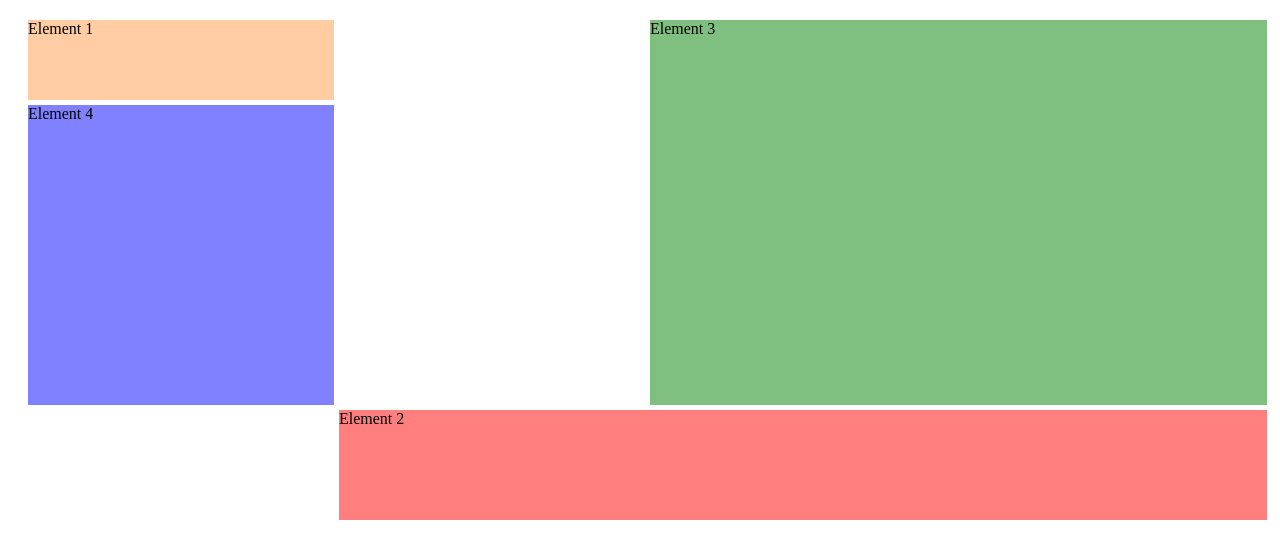
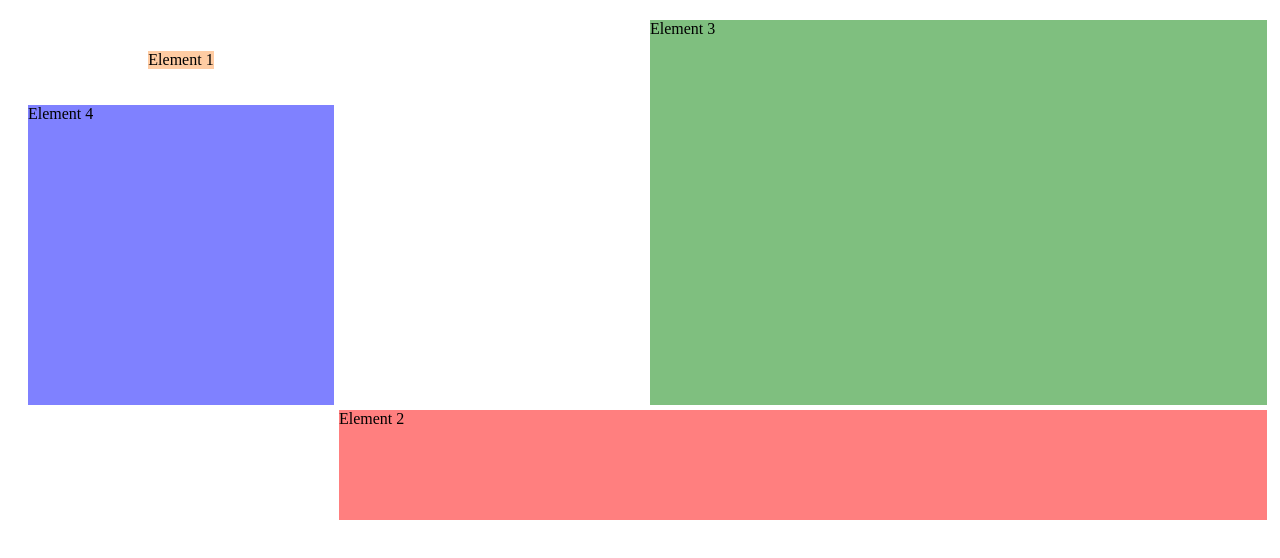
Before and after one commit to mhnvelu/css-boot-camp, a plain HTML site: page basics/css-grid/index.html in a window 1280 px wide. Drawn offline with Linux system fonts and the light colour scheme.

Commit message:
advanced : css-grid - justify and align

```diff
--- a/basics/css-grid/main.css
+++ b/basics/css-grid/main.css
@@ -24,11 +24,21 @@
   grid-row-gap: 10px;
   grid-gap: 5px / 10px; */
   grid-gap: 5px;
+
+  /* Align elements */
+  /* justify-items: center;
+  align-items: center; */
+
+  /* Position Entire Grid content */
+  /* justify-content: center;
+  align-content: center; */
 }
 
 .el1 {
   background: rgba(255, 154, 72, 0.5);
   grid-area: r1-c1;
+  justify-self: center;
+  align-self: center;
 }
 
 .el2 {
```
